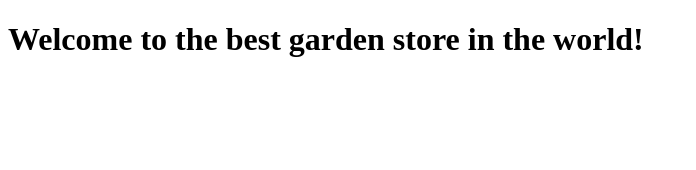
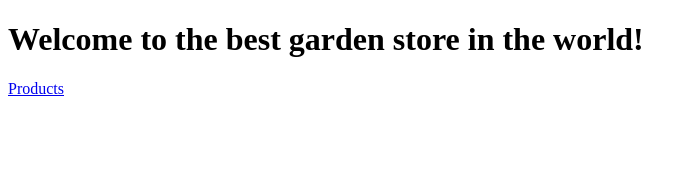
Before and after one commit to lawmil/front-end-guys, an Angular app in the folder garden-tools/: page / in a window 1280 px wide. Shown: the top 170 px of the page, without its empty margins (0-696 px from the left). Built offline with nearby package versions, Linux system fonts and the light colour scheme.

Commit message:
i'm trying to avoid local file override

```diff
--- a/garden-tools/src/app/app-routing.module.ts
+++ b/garden-tools/src/app/app-routing.module.ts
@@ -7,6 +7,7 @@
 ];
 
 @NgModule({
-  exports: [RouterModule]
+  exports: [RouterModule],
+  imports: [RouterModule.forRoot(routes)]
 })
 export class AppRoutingModule { }
--- a/garden-tools/src/app/app.component.html
+++ b/garden-tools/src/app/app.component.html
@@ -1,2 +1,6 @@
 <!--The content below is only a placeholder and can be replaced.-->
 <h1>Welcome to the best garden store in the world!</h1>
+<nav>
+    <a routerLink="/products">Products</a>
+</nav>
+<router-outlet></router-outlet>
```
